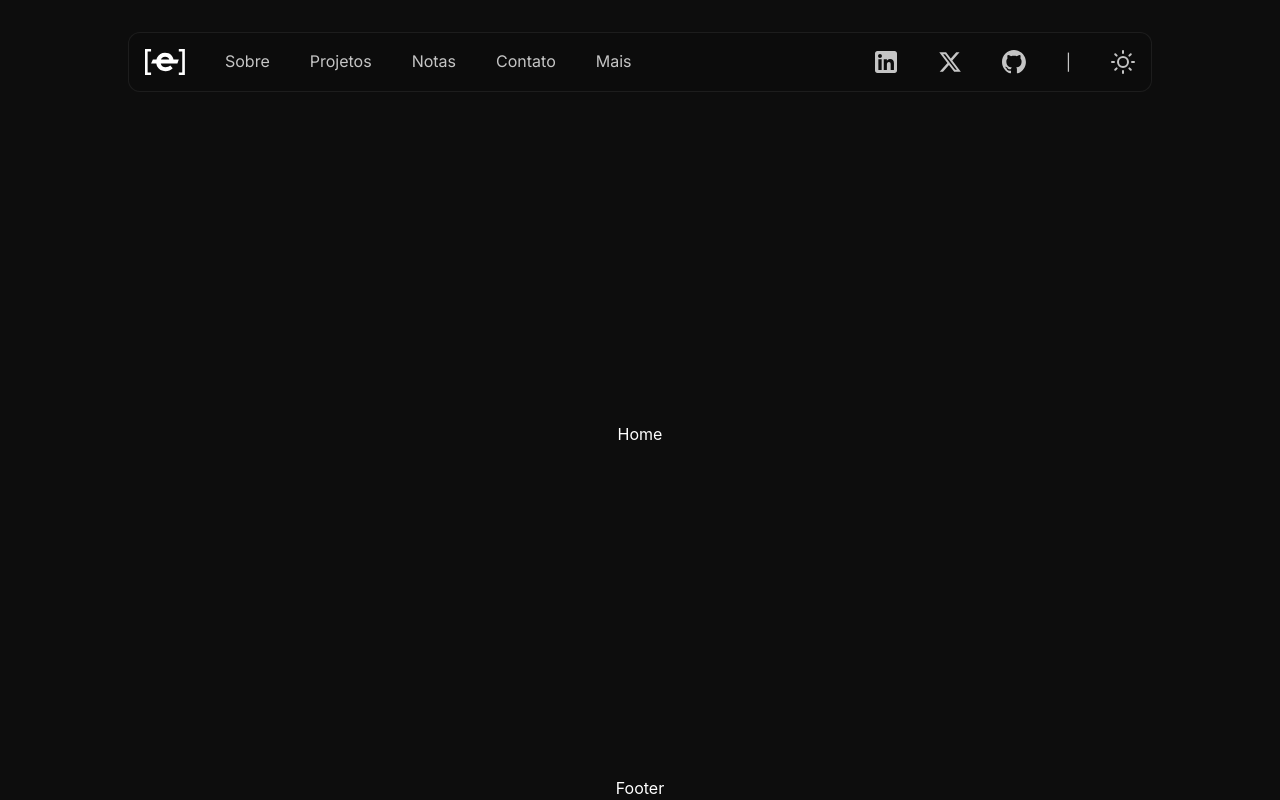
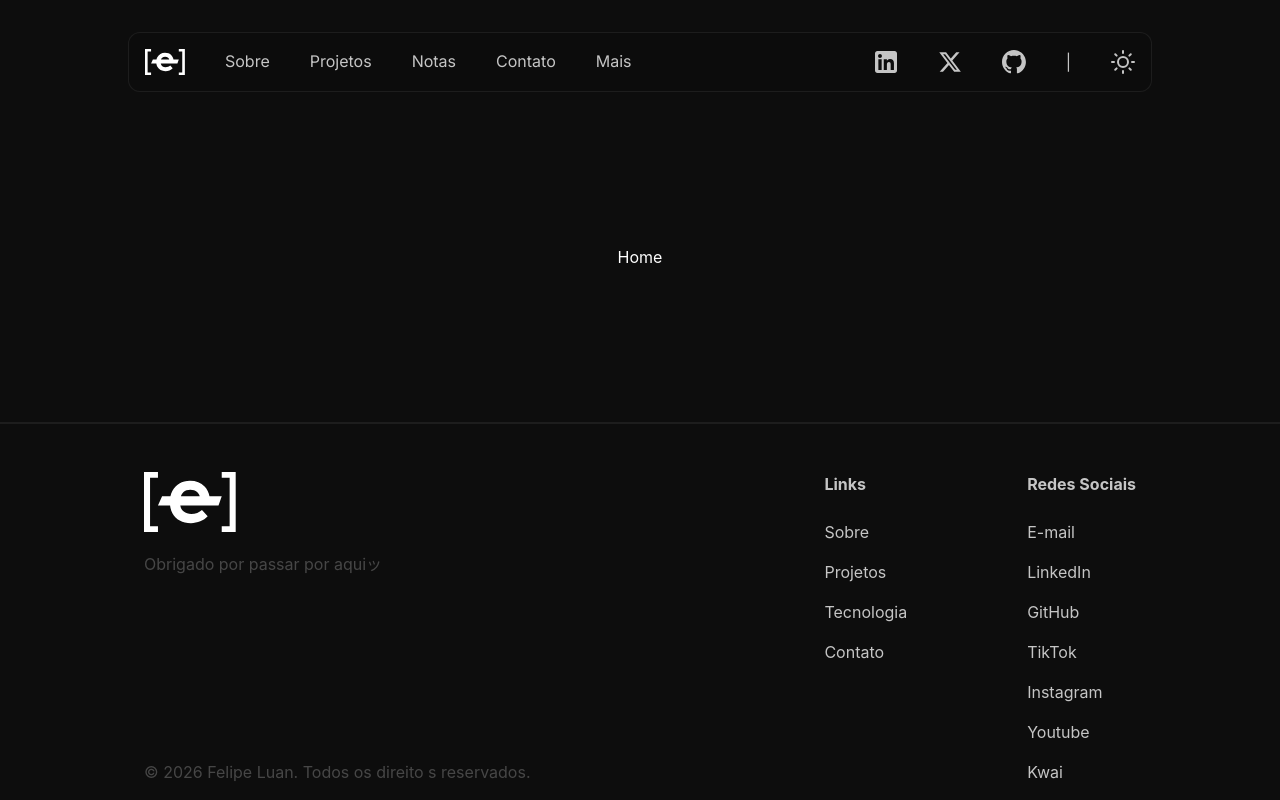
Before and after one commit to Felipeluanbr/web-portfolioV2, a React (Vite) app: page / in a window 1280 px wide. Built offline with nearby package versions, Linux system fonts and the light colour scheme.

Commit message:
Criar o Footer

```diff
--- a/src/components/layout/Footer.jsx
+++ b/src/components/layout/Footer.jsx
@@ -1,7 +1,49 @@
-function Footer(){
-    return(
-        <footer>Footer</footer>
-    )
+import { useState } from "react";
+import { Link } from "react-router-dom";
+import Logo from "../../assets/logos/Logo.svg";
+import hoverLinksNav from "../../utils/navLinksStyles";
+function Footer() {
+  return (
+    <footer className="flex flex-col w-full justify-center items-center text-light-gray">
+        <hr className="border border-dark-card-border/38 w-full"/>
+
+      <div className="flex w-full max-w-[1024px] mt-8">
+
+        <div className="flex w-full justify-between p-4">
+          <div className="flex flex-col  text-medium-gray justify-between">
+            <div>
+              <Link>
+                <img src={Logo} alt="Logo" className="w-23 mb-5" />
+              </Link>
+              <p>Obrigado por passar por aquiッ</p>
+            </div>
+
+            <p>© 2026 Felipe Luan. Todos os direito s reservados.</p>
+          </div>
+
+          <div className="flex gap-30 ">
+            <div className="flex flex-col gap-4">
+              <p className="font-bold mb-2">Links</p>
+              <Link to="/about" className={hoverLinksNav()}>Sobre</Link>
+              <Link to="/projects" className={hoverLinksNav()}>Projetos</Link>
+              <Link className={hoverLinksNav()}>Tecnologia</Link>
+              <Link to="/contact" className={hoverLinksNav()}>Contato</Link>
+            </div>
+            <div className="flex flex-col gap-4">
+              <p className="font-bold mb-2">Redes Sociais</p>
+              <Link to="/" className={hoverLinksNav()}>E-mail</Link>
+              <Link to="/" className={hoverLinksNav()}>LinkedIn</Link>
+              <Link to="/" className={hoverLinksNav()}>GitHub</Link>
+              <Link to="/" className={hoverLinksNav()}>TikTok</Link>
+              <Link to="/" className={hoverLinksNav()}>Instagram</Link>
+              <Link to="/" className={hoverLinksNav()}>Youtube</Link>
+              <Link to="/" className={hoverLinksNav()}>Kwai</Link>
+            </div>
+          </div>
+        </div>
+      </div>
+    </footer>
+  );
 }
 
 export default Footer;
```
